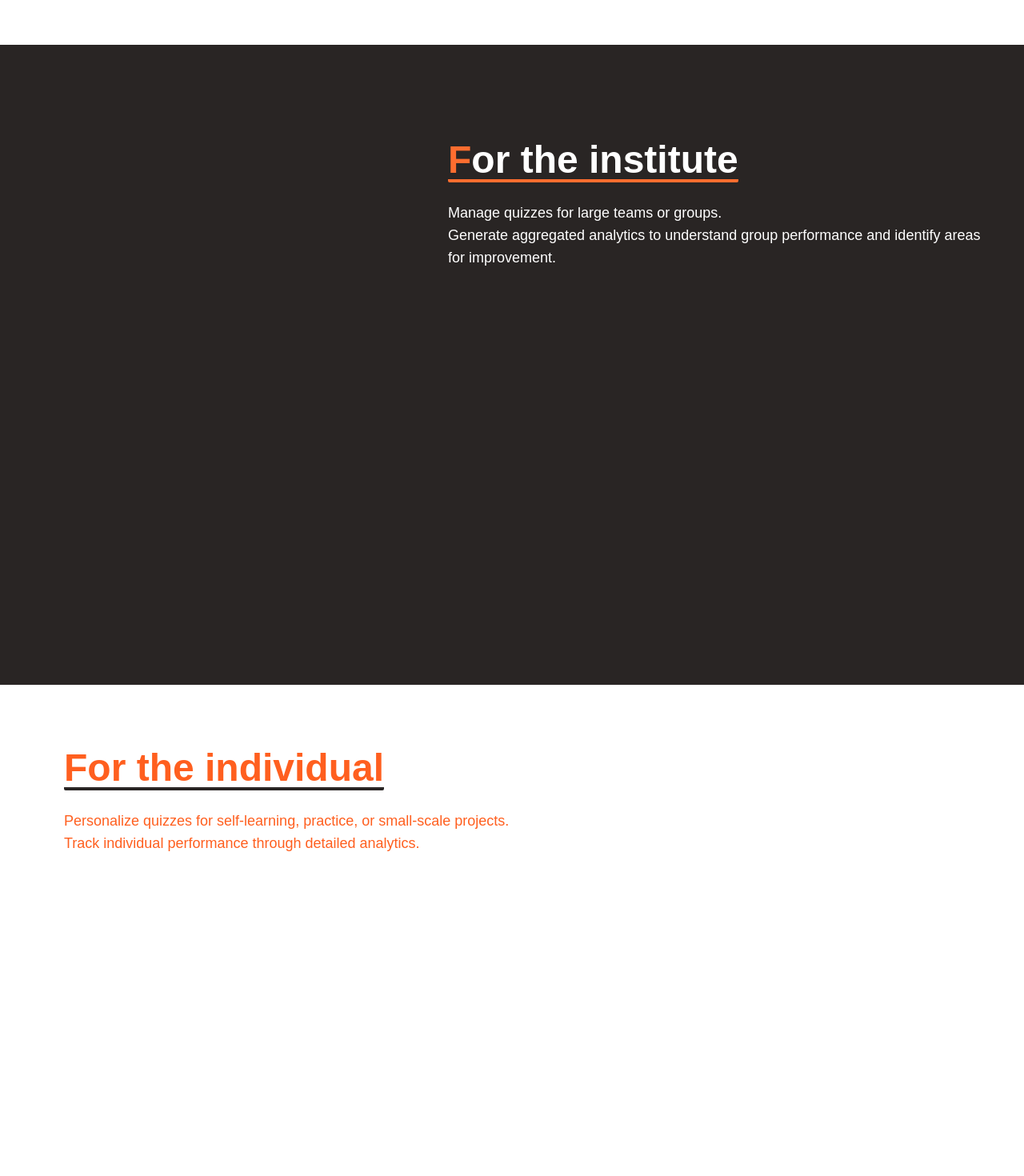
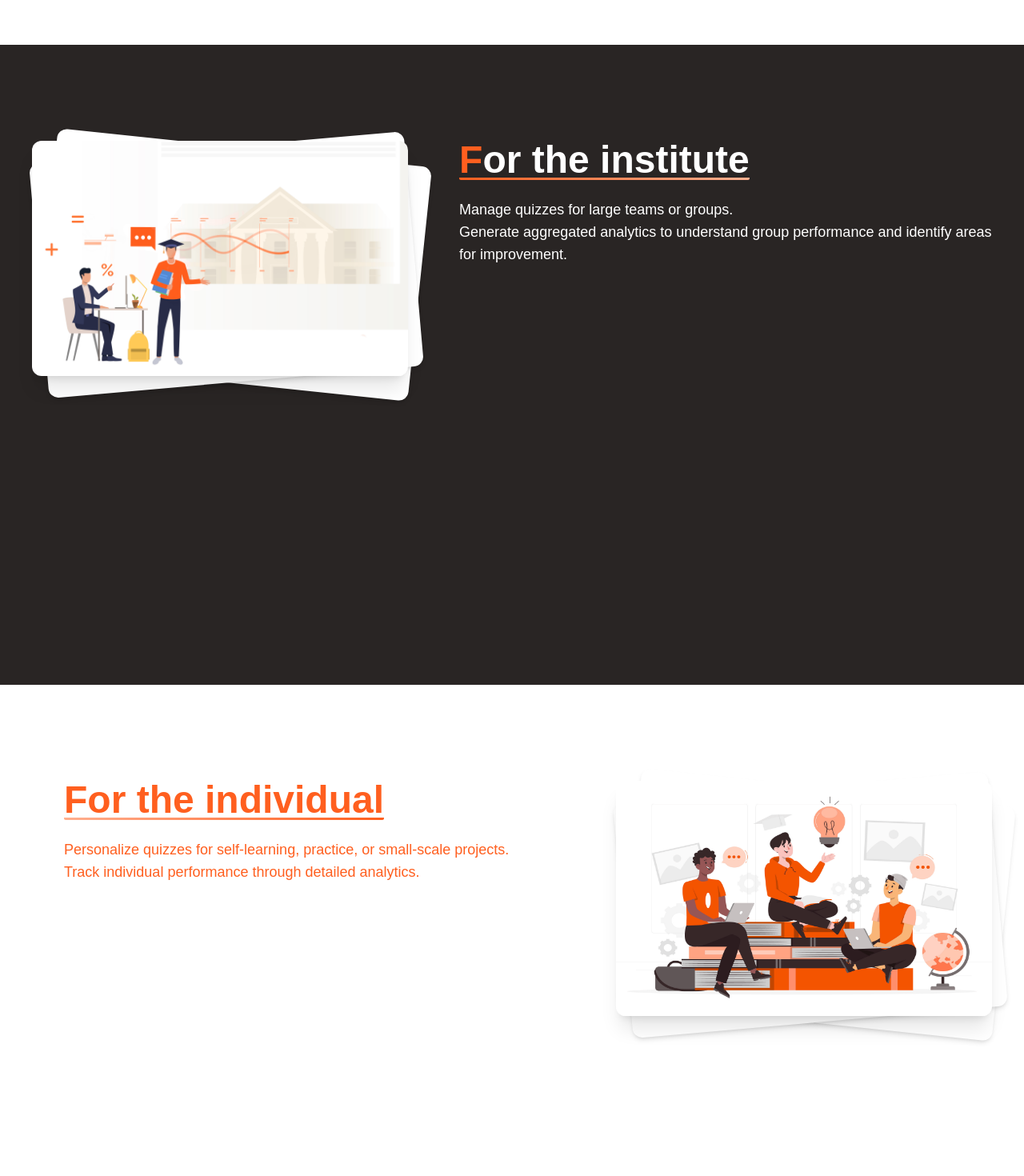
Before and after one commit to Nikhil-0010/Quizhub, a Next.js app: page / in a window 1280 px wide. Shown: the part 1560-3030 px from the top of the page at 80% size. Built offline with nearby package versions, Linux system fonts and the light colour scheme; no server answers.

Commit message:
Homepage fixes

```diff
--- a/app/globals.css
+++ b/app/globals.css
@@ -135,3 +135,10 @@ body {
 .animate-slide-in {
   animation: slideInFromRight 0.5s cubic-bezier(0.22, 0.61, 0.36, 1) forwards;
 }
+
+.btn-gradient-2 {
+  background: linear-gradient(#292524, #292524) padding-box,
+              linear-gradient(to right, #FF5F1F, #ff8f62) border-box;
+  border-radius: 2px;
+  border-bottom: 4px solid transparent;
+}
--- a/app/page.js
+++ b/app/page.js
@@ -1,6 +1,7 @@
 "use client"
 import React from "react";
 import Link from "next/link";
+import Image from "next/image";
 import * as motion from "motion/react-client";
 
 export default function Home() {
@@ -56,35 +57,55 @@ export default function Home() {
       </section>
 
       <section className="h-screen min-h-fit bg-stone-800 dark:border-y dark:border-slate-200 text-white overflow-hidden py-20 px-10 ">
-        <div className="flex flex-row-reverse mx-auto max-w-7xl">
+        <div className="flex flex-col-reverse gap-6 lg:flex-row-reverse mx-auto max-w-7xl">
           <motion.div
             initial={{ opacity: 0, transform: 'translateX(80px)' }}
             whileInView={{ opacity: 1, transform: 'translateX(0)' }}
             transition={{ duration: 0.6, delay: 0.2 }}
             viewport={{ once: true }}
-            className="flex flex-col gap-6 lg:w-3/5 2xl:w-2/5 mt-10 sm:pl-10">
-            <h1 className="font-bold text-4xl md:text-5xl border-b-4 border-[#fe6d2f] rounded-sm w-fit"><span className="text-[#fe6d2f]">F</span>or the institute</h1>
+            className="flex flex-col gap-6 h-1/2 lg:full lg:w-3/5 2xl:w-2/5 mt-10 sm:pl-10">
+            <h1 className="font-bold text-4xl md:text-5xl relative rounded-sm w-fit
+              after:rounded-b-sm after:content-[' '] after:w-full after:absolute after:left-0 after:bottom-[-1px] after:h-[3px] after:bg-gradient-to-r after:from-[#FF5F1F] after:to-[#ffaf8f]
+            ">
+              <span className="text-[#FF5F1F]">F</span>or the institute
+              </h1>
             <p className="md:text-lg">Manage quizzes for large teams or groups.
               <br />
               Generate aggregated analytics to understand group performance and identify areas for improvement.</p>
           </motion.div>
+          <div className="flex relative items-center h-1/2 lg:h-full justify-center lg:w-2/5 2xl:w-3/5 md:mt-10">
+          <div className="relative w-full max-w-[480px] lg:max-w-[640px] aspect-[16/10]">
+              <div className="w-full rounded-xl rotate-6 shadow-md top-2 left-4 z-0 max-w-[640px] max-h-[400px] absolute bg-white h-full" ></div>
+              <div className="w-full rounded-xl -rotate-[5deg] shadow-md z-0 top-2 left-2 max-w-[640px] max-h-[400px] absolute bg-white h-full" ></div>
+            <Image src={"/institute-cmp.png"} fill alt="insitute image" className="rounded-xl shadow-xl  z-10 relative" />
+            </div>
+          </div>
         </div>
       </section>
 
-      <section className="h-screen min-h-fit text-[#FF5F1F] dark:bg-gray-800 bg-slate-100 bg-white overflow-hidden p-10">
-        <div className="flex mx-auto max-w-7xl">
+      <section className="h-screen min-h-fit text-[#FF5F1F] dark:bg-gray-800 bg-slate-100 bg-white overflow-hidden py-20 px-10">
+        <div className="flex flex-col-reverse gap-6 lg:flex-row mx-auto max-w-7xl">
           <motion.div
             initial={{ opacity: 0, transform: 'translateX(-80px)' }}
-            whileInView={{ opacity: 1, transform: 'translateX(0)'}}
+            whileInView={{ opacity: 1, transform: 'translateX(0)' }}
             transition={{ duration: 0.6, delay: 0.2 }}
             viewport={{ once: true }}
-            className="flex flex-col gap-6 lg:w-3/5 2xl:w-2/5 mt-10 sm:pl-10">
-            <h1 className="font-bold text-4xl md:text-5xl border-b-4 border-stone-800 dark:border-[#e3e3e3] rounded-sm w-fit">For the individual</h1>
+            className="flex flex-col gap-6 h-1/2 lg:h-full lg:w-3/5 2xl:w-2/5 mt-10 sm:pl-10">
+            <h1 className="font-bold text-4xl md:text-5xl rounded-sm w-fit relative
+              after:rounded-b-sm after:content-[' '] after:w-full after:absolute after:left-0 after:bottom-[-1px] after:h-[3px] after:bg-gradient-to-r after:to-[#FF5F1F] after:from-[#ffaf8f]
+            ">For the individual</h1>
             <p className="md:text-lg dark:text-[#e3e3e3]">Personalize quizzes for self-learning, practice, or small-scale projects.
               <br />
               Track individual performance through detailed analytics.
             </p>
           </motion.div>
+          <div className="flex relative items-center h-1/2 lg:h-full justify-center lg:w-2/5 2xl:w-3/5 md:mt-10">
+          <div className="relative w-full max-w-[480px] lg:max-w-[640px] aspect-[16/10]">
+              <div className="w-full rounded-xl rotate-6 shadow-md top-2 left-4 z-0 max-w-[640px] max-h-[400px] absolute bg-white h-full" ></div>
+              <div className="w-full rounded-xl -rotate-[5deg] shadow-md z-0 top-2 left-2 max-w-[640px] max-h-[400px] absolute bg-white h-full" ></div>
+            <Image src={"/individual-cmp.png"} fill alt="insitute image" className="rounded-xl shadow-xl  z-10 relative" />
+            </div>
+          </div>
         </div>
       </section>
 
```
Also changed, not shown: public/individual-cmp.png (added), public/institute-cmp.png (added). Lines whose indentation alone changed are shown as unchanged.
